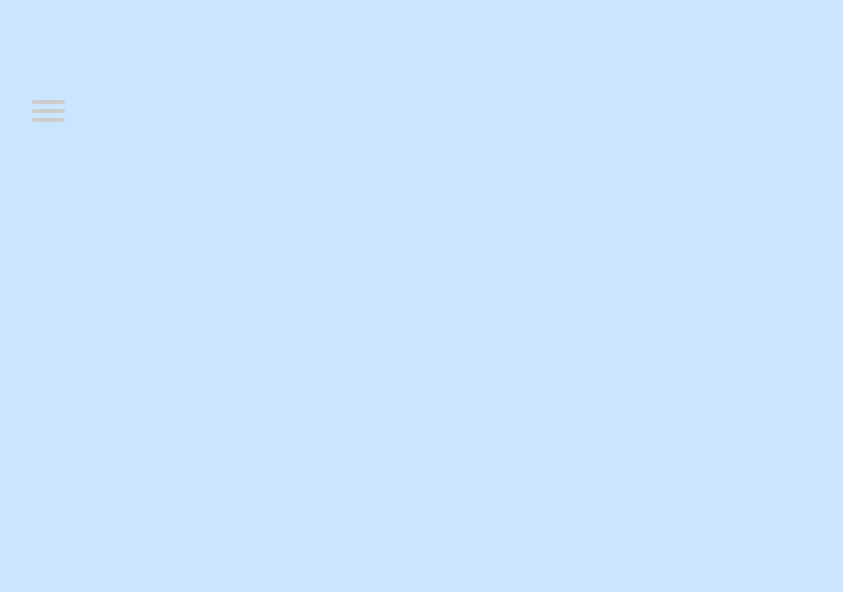
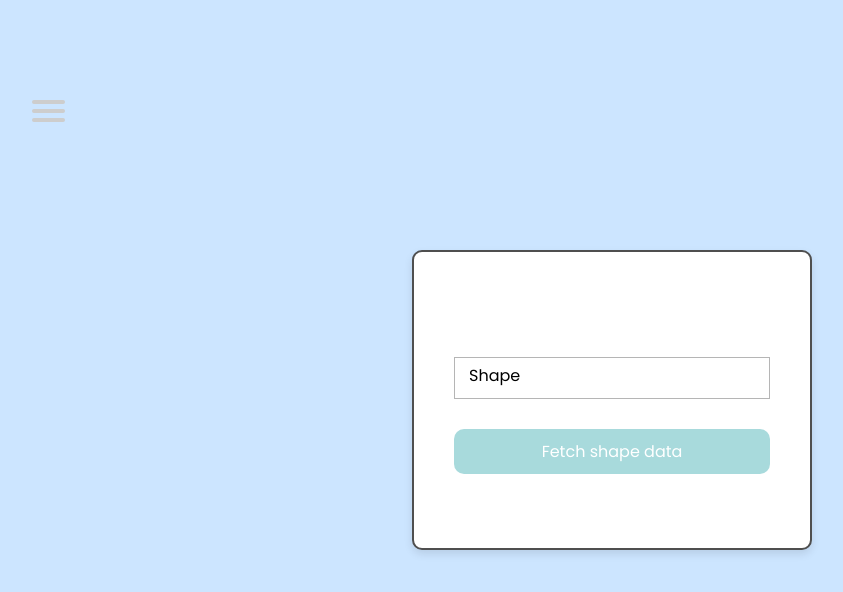
Before and after one commit to msimpson801/test_project, a React (Create React App) app: page /userinputorfetch in a window 1280 px wide. Shown: the top 592 px of the page, without its empty margins (28-871 px from the left). Built offline with nearby package versions, Linux system fonts and the light colour scheme.

Commit message:
creating example to show why page typically rerenders

```diff
--- a/src/App.js
+++ b/src/App.js
@@ -17,6 +17,7 @@ import StarHeart from "./ContextComplexExample/StarHeart";
 import BackgroundColourChangeOnScroll from "./SuperDuperNewComponent/BackgroundColourChangeOnScroll";
 import Myth2 from "./SimpleExampleParentNoStateChange/Myth2";
 import FastForm from "./ComponentsAsProps/FastForm";
+import UserInputOrFetch from "./UserInputOrFetch/UserInputOrFetch";
 
 
 function App() {
@@ -38,6 +39,7 @@ function App() {
                         <Route path="slowformmemo" element={<SlowFormMemoized/>}/>
                         <Route path="fastform" element={<FastForm/>}/>
                         <Route path="backgroundcolourchangeonscroll" element={<BackgroundColourChangeOnScroll/>}/>
+                        <Route path="userinputorfetch" element={<UserInputOrFetch/>}/>
                     </Route>
                 </Routes>
             </BrowserRouter>
--- a/src/ComponentsAsProps/SlowForm.jsx
+++ b/src/ComponentsAsProps/SlowForm.jsx
@@ -7,7 +7,8 @@ import Snail from "../Animals/Snail.png"
 
 
 
-const Card = styled.div` border-radius: 10px;
+const Card = styled.div`
+    border-radius: 10px;
     background-color: ${({ backgroundColor }) => backgroundColor || '#f8f4e5'};
     padding: 40px;
     box-shadow: 0 4px 8px rgba(0, 0, 0, 0.1);
--- a/src/ContextComplexExample/StarHeart.jsx
+++ b/src/ContextComplexExample/StarHeart.jsx
@@ -13,7 +13,6 @@ const starPath = "M112,155C0,500 0,500 -112,155C-476,155 -476,155 -182,-59C-294,
 const heartPath = "M354,155C0,509 0,509 -354,155C-452,57 -452,-101 -354,-199C-256,-297 -98,-297 0,-199C98,-297 256,-297 354,-199C452,-101 452,57 354,155";
 
 export default function StarHeart({ shape = "star", colour, updatesShape = false, className }) {
-    const renderCount = useRenderCount()
 
 
     const morphTo = (timeline, shape, className) => {
--- a/src/SuperDuperNewComponent/BackgroundColourChangeOnScroll.jsx
+++ b/src/SuperDuperNewComponent/BackgroundColourChangeOnScroll.jsx
@@ -8,6 +8,7 @@ import Manatee from "../Animals/Manatee.png"
 import Panda from "../Animals/Panda.png"
 import Snail from "../Animals/Snail.png"
 import Worm from "../Animals/Worm.png"
+import useScrollPosition from "./useScrollPosition";
 
 
 const Card = styled.div` border-radius: 10px;
@@ -109,7 +110,7 @@ function AnimalCard({animalInfo}) {
 
 
 
-const Container = styled.div`
+const StyledLayout = styled.div`
     min-height: 100vh;
     min-width: 100vw;
     height: 100%;
@@ -131,13 +132,6 @@ const Container = styled.div`
     align-items: center;
 `;
 
-
-const ColorChangingComponent = () => {
-
-    const [scrollPosition, setScrollPosition] = useState(0);
-    const handleScroll = () => {
-        setScrollPosition(window.scrollY);
-    };
 const slothInfo = {
     url: Sloth,
     title: "Sleepy Sloth",
@@ -187,18 +181,21 @@ const ColorChangingComponent = () => {
     backgroundColor: "#fae7b2" // Pastel Lavender
 }
 
+function ColourChangingLayout ({scrollPos, children}) {
+    const {scrollPosition} = useScrollPosition();
+
+    return (
+        <StyledLayout scrollPos={scrollPosition}>
+            {children}
+        </StyledLayout>
+    )
+}
 
 
-    useEffect(() => {
-        window.addEventListener('scroll', handleScroll);
-        return () => {
-            window.removeEventListener('scroll', handleScroll);
-        };
-    }, [])
-
+function BackgroundColourChangeOnScroll ()  {
 
     return (
-        <Container scrollPos={scrollPosition}>
+        <ColourChangingLayout>
             <SlowBoisHeading>Slow Components</SlowBoisHeading>
             <AnimalCard animalInfo={slothInfo}/>
             <AnimalCard animalInfo={tortoiseInfo}/>
@@ -207,15 +204,7 @@ const ColorChangingComponent = () => {
             <AnimalCard animalInfo={wormInfo}/>
             <AnimalCard animalInfo={pandaInfo}/>
             <AnimalCard animalInfo={snailInfo}/>
-        </Container>
-    );
-};
-
-// Main App
-const BackgroundColourChangeOnScroll = () => {
-
-    return (
-        <ColorChangingComponent/>
+        </ColourChangingLayout>
     );
 };
 
--- /dev/null
+++ b/src/SuperDuperNewComponent/useScrollPosition.jsx
@@ -0,0 +1,21 @@
+import React, { useState, useEffect, useRef } from 'react';
+
+const useScrollPosition = () => {
+    const [scrollPosition, setScrollPosition] = useState(0);
+    const handleScroll = () => {
+        setScrollPosition(window.scrollY);
+    };
+
+
+    useEffect(() => {
+        window.addEventListener('scroll', handleScroll);
+        return () => {
+            window.removeEventListener('scroll', handleScroll);
+        };
+    }, [])
+
+
+    return { scrollPosition };
+};
+
+export default useScrollPosition;
--- /dev/null
+++ b/src/UserInputOrFetch/UserInputOrFetch.jsx
@@ -0,0 +1,195 @@
+import {keyframes} from '@emotion/react';
+import styled from '@emotion/styled';
+import {useState} from "react";
+import StarHeart from "../ContextComplexExample/StarHeart";
+import RerenderText from "../Common/RerenderText";
+import {useRenderCount} from "../Common/useRenderCount";
+
+const FieldWrapper = styled.div` display: block;
+    margin: 30px 10px;
+    position: relative;
+    outline: none;
+    width: 100%;
+
+    &.focused label {
+        transition: all 0.2s linear;
+        top: -20px;
+    }
+`;
+const Label = styled.label` position: relative;
+    white-space: nowrap;
+    overflow: hidden;
+    font-size: 1em;
+    position: absolute;
+    top: 0px;
+    display: inline-block;
+    background: #FFF;
+    margin: 8px 5px;
+    line-height: 1.4em;
+    padding: 0 10px;
+    transition: all 0.2s linear;
+    text-transform: capitalize;
+`;
+
+const TextFieldInput = styled.input` padding: 10px;
+    width: 100%;
+    border: 1px solid #b5b5b5;
+`;
+
+const InputField = ({value, onChange}) => {
+    const [isFocused, setIsFocused] = useState(false);
+    const handleFocus = () => {
+        setIsFocused(true);
+    };
+    const handleBlur = (event) => {
+        if (event.target.value === '') {
+            setIsFocused(false);
+        }
+    };
+    return (<FieldWrapper className={isFocused ? 'focused' : ''}> <Label
+        htmlFor="shape">Shape</Label>
+        <TextFieldInput type="text"
+                        name="shape"
+                        id="shape"
+                        value={value}
+                        onChange={onChange}
+                        onFocus={handleFocus}
+                        onBlur={handleBlur}
+        />
+    </FieldWrapper>);
+};
+
+
+const Card = styled.div`
+    border-radius: 10px;
+    background-color: ${({backgroundColor}) => backgroundColor || '#ffffff'};
+    padding: 40px;
+    box-shadow: 0 4px 8px rgba(0, 0, 0, 0.1);
+    max-width: 300px;
+    text-align: center;
+    margin: 1rem;
+    position: relative;
+    display: flex;
+    flex-direction: column;
+    justify-content: center;
+    align-items: center;
+    min-width: 400px;
+    min-height: 300px;
+    border: 2px solid #4F4F4F
+`;
+
+const Button = styled.button`
+    width: 100%;
+    padding: 10px;
+    background-color: #a8dadc; /* Pastel button color */
+    color: #ffffff;
+    border: none;
+    border-radius: 10px;
+    font-size: 1em;
+    cursor: pointer;
+
+    &:hover {
+        background-color: #457b9d;
+    }
+`;
+
+const loaderAnimation = keyframes` 0% {
+                                       transform: translateY(0px);
+                                   }
+                                       50% {
+                                           transform: translateY(-10px);
+                                       }
+                                       100% {
+                                           transform: translateY(0px);
+                                       } `;
+
+
+const Loader = styled.div`
+    display: flex;
+    justify-content: center;
+    align-items: center;
+    gap: 0px 5px;
+`;
+
+
+const StyledSpan = styled.span`
+    width: 10px;
+    height: 10px;
+    animation: ${loaderAnimation} 0.9s infinite cubic-bezier(0.41, 0.02, 0, 1.15);
+`
+
+const Circle = styled(StyledSpan)`
+    border-radius: 50%;
+    background-color: #EDC240;
+`
+
+const Square = styled(StyledSpan)`
+    background-color: #DE4F2E;
+    animation-delay: 0.5s !important;
+`
+
+const Triangle = styled(StyledSpan)`
+    width: 0px;
+    height: 0px;
+    border-left: 5px solid transparent !important;
+    border-right: 5px solid transparent !important;
+    border-bottom: 10px solid #284D4D;
+    animation-delay: 0.2s !important;
+`
+
+
+const StyledLoadingText = styled.div`
+    display: flex;
+`;
+
+const LoaderComponent = () => {
+    return (
+        <Loader>
+            <Circle/>
+            <Square/>
+            <Triangle/>
+        </Loader>
+
+    );
+}
+
+function LoadingText() {
+    return (
+        <>
+            <StyledLoadingText>
+                <h3 style={{marginRight: "5px"}}>Fetching shape</h3>
+                <LoaderComponent/>
+            </StyledLoadingText>
+        </>
+    )
+
+}
+
+
+export default function UserInputOrFetch() {
+    const [inputValue,setInputValue] = useState("")
+    const [loading, setLoading] = useState(false)
+    const [shape, setShape] = useState(null)
+    const renderCount = useRenderCount();
+
+    const handleClick = () => {
+        setLoading(true);
+        setShape(null);
+        setTimeout(() => {
+            setShape("star");
+            setLoading(false);
+        }, 1000); // Reduced timeout to 1 second
+    };
+
+    return (
+        <Card>
+            {shape ? <StarHeart shape={"star"} colour={"gold"} updatesShape={true} className="starForForm"/>: null}
+            {shape ? <h3>You are a star!</h3>: null}
+            {!loading && !shape ? <InputField value={inputValue} onChange={(e) => setInputValue(e.target.value)} /> : null}
+            {loading ? <LoadingText/>: null}
+            {!loading && !shape ? <Button onClick={handleClick}>Fetch shape data</Button>: null}
+            <RerenderText text={renderCount === "1" ? "First render": `Rendered ${renderCount} times`} />
+        </Card>
+
+    )
+};
```
Lines whose indentation alone changed are shown as unchanged.
